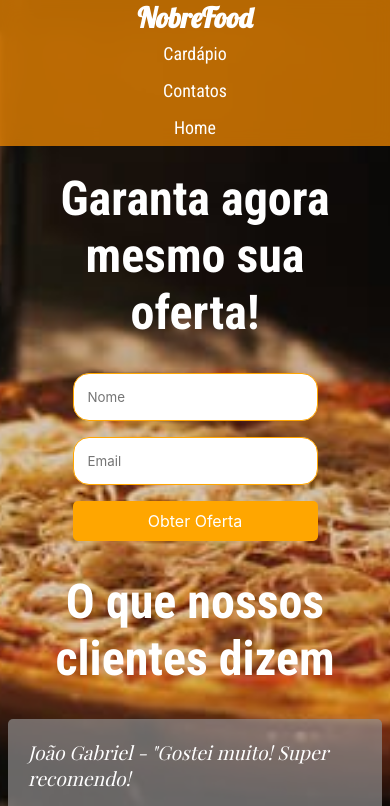
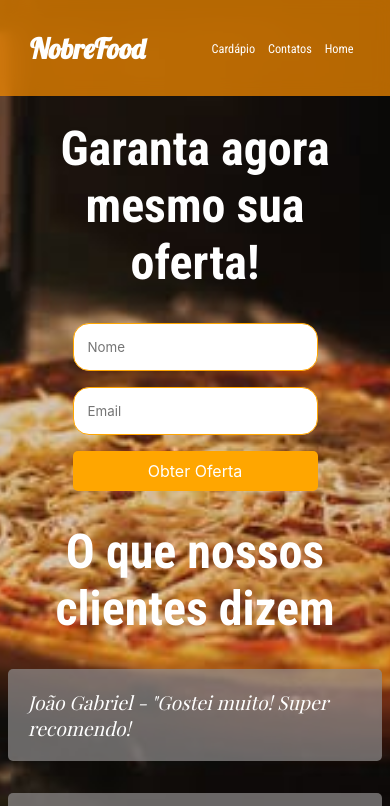
Before and after one commit to Haleffisaac/nobrefood-ladingpage, a plain HTML site: page index.html in a window 390 px wide. Shown: the top 806 px of the page. Drawn offline with nearby package versions, Linux system fonts and the light colour scheme; a web font is replaced by a local one.

Commit message:
atualização

```diff
--- a/style.css
+++ b/style.css
@@ -153,17 +153,17 @@ footer p {
 
 @media (max-width: 768px) {
   header {
-      flex-direction: column;
       height: auto;
   }
 
   header nav > ul {
-      flex-direction: column;
       align-items: center;
   }
 
   header nav > ul > li {
       margin: 0.5rem 0;
+      font-size: 1.1em;
+      padding: 0 0.4rem;
   }
 
   header {
@@ -182,7 +182,7 @@ footer p {
 
 @media (max-width: 480px) {
   header nav > ul {
-      flex-direction: column;
+      flex-direction: coumn;
   }
 
   header nav > ul > li {
@@ -190,7 +190,7 @@ footer p {
   }
 
   header {
-      height: auto;
+      height: 6rem;
       font-size: 0.7em;
   }
 
```
